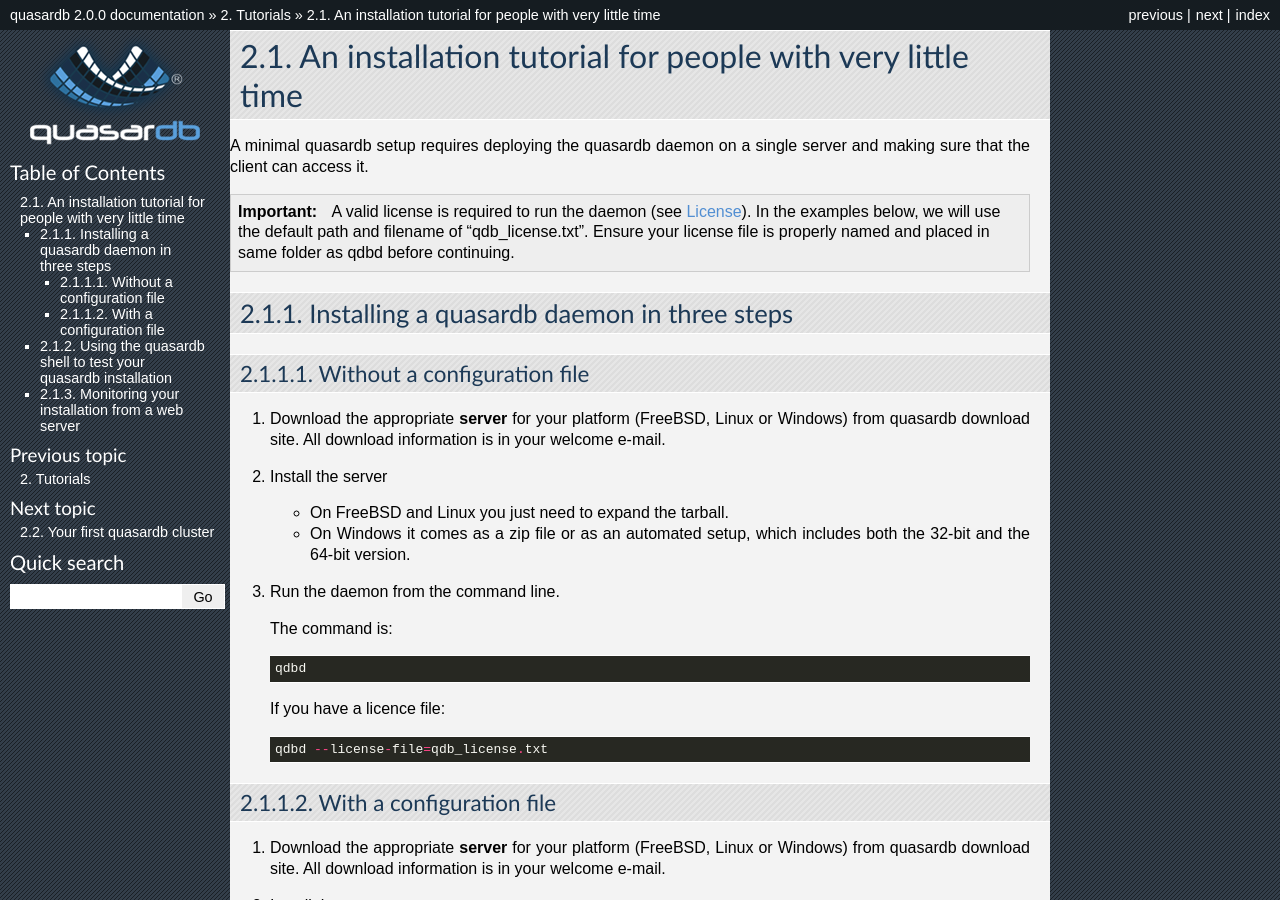
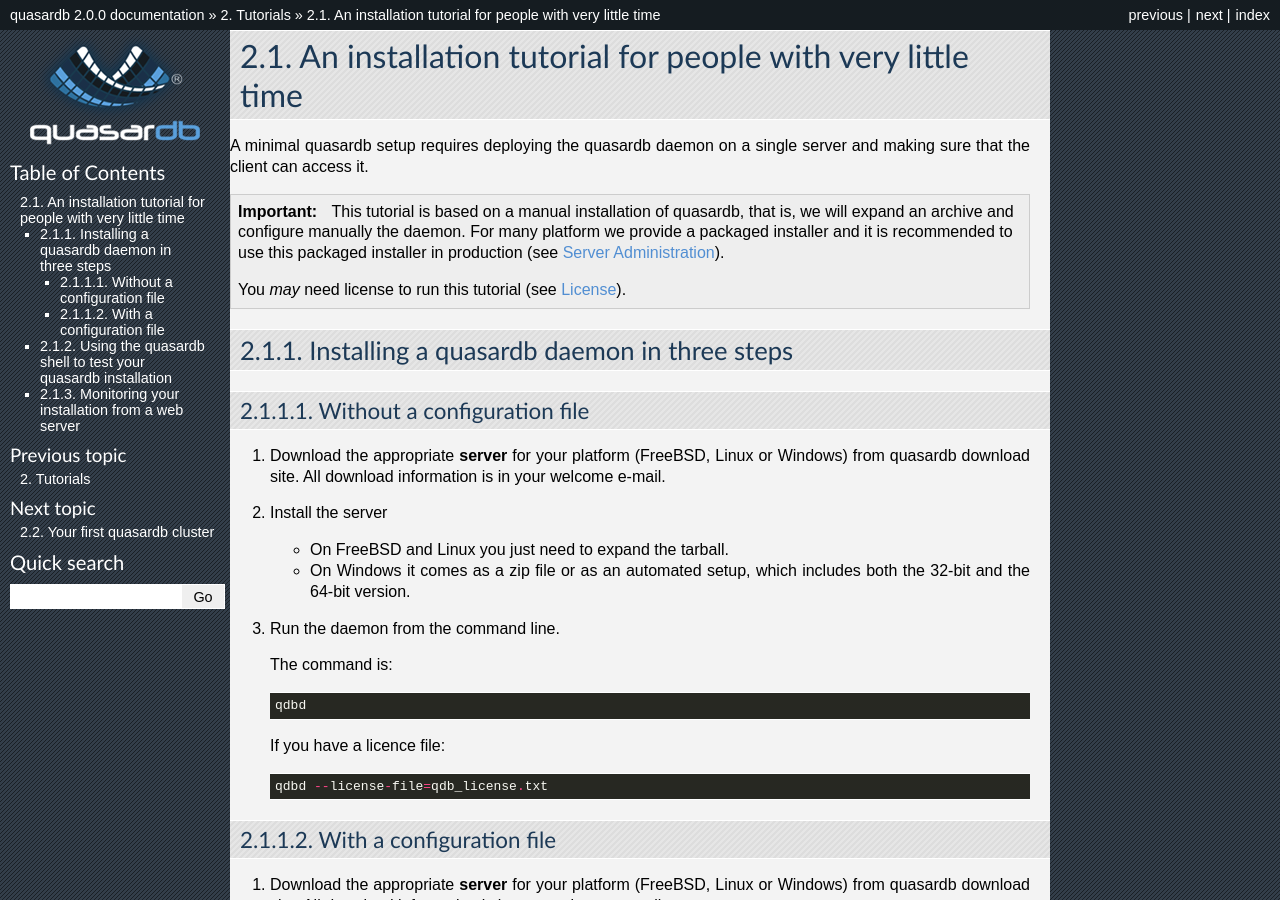
Before and after one commit to iltommi/qdb-documentation, a Sphinx documentation site: the page built from source/tutorials/tut_quick.rst, in a window 1280 px wide and 900 px high. Built offline with Sphinx 7.4.7, drawn with Linux system fonts in a browser that asks for light colours; some of the changed text lies outside the part shown.

Commit message:
Fix bug in tutorial, add information about installers.

```diff
--- a/source/tutorials/one_ring.rst
+++ b/source/tutorials/one_ring.rst
@@ -5,8 +5,10 @@ quasardb is designed to be run as a cluster. A cluster is multiple instances of
 This tutorial will guide you through the steps required to setup such a cluster. If you have not done so yet, going through the introductory tutorial is highly recommended (see :doc:`tut_quick`).
 
 .. important::
-    A valid license is required to run the daemon (see :doc:`../license`). In the examples below, we will use the default path and filename of "qdb_license.txt". Ensure your license file is properly named and placed in same folder as qdbd before continuing.
+    This tutorial is based on a manual installation of quasardb, that is, we will expand an archive and configure manually the daemon. For many platform we
+    provide a packaged installer and it is recommended to use this packaged installer in production (see :doc:`../administration/index`).
 
+    You *may* need license to run this tutorial (see :doc:`../license`).
 
 
 Create a Cluster with Three Nodes
--- a/source/tutorials/tut_quick.rst
+++ b/source/tutorials/tut_quick.rst
@@ -4,7 +4,10 @@ An installation tutorial for people with very little time
 A minimal quasardb setup requires deploying the quasardb daemon on a single server and making sure that the client can access it.
 
 .. important::
-    A valid license is required to run the daemon (see :doc:`../license`). In the examples below, we will use the default path and filename of "qdb_license.txt". Ensure your license file is properly named and placed in same folder as qdbd before continuing.
+    This tutorial is based on a manual installation of quasardb, that is, we will expand an archive and configure manually the daemon. For many platform we
+    provide a packaged installer and it is recommended to use this packaged installer in production (see :doc:`../administration/index`).
+
+    You *may* need license to run this tutorial (see :doc:`../license`).
 
 
 Installing a quasardb daemon in three steps
@@ -124,4 +127,4 @@ All information is available in both JSON and JSONP format.
 
    If you want the content in JSONP format, the URL becomes::
 
-       http://127.0.0.1:8080/global_status?callback=MyCallBack
+       http://127.0.0.1:8080/global_status?daemon=127.0.0.1:2836&callback=MyCallBack
```
